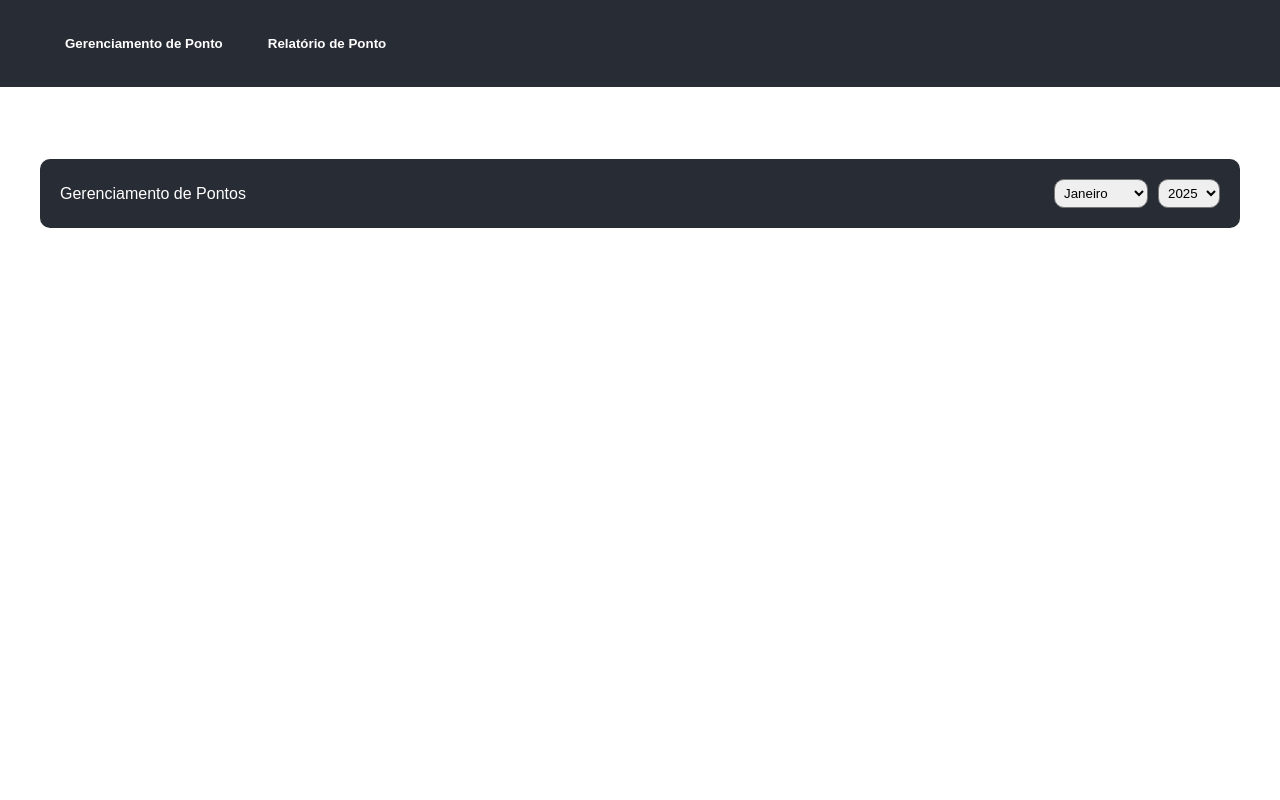
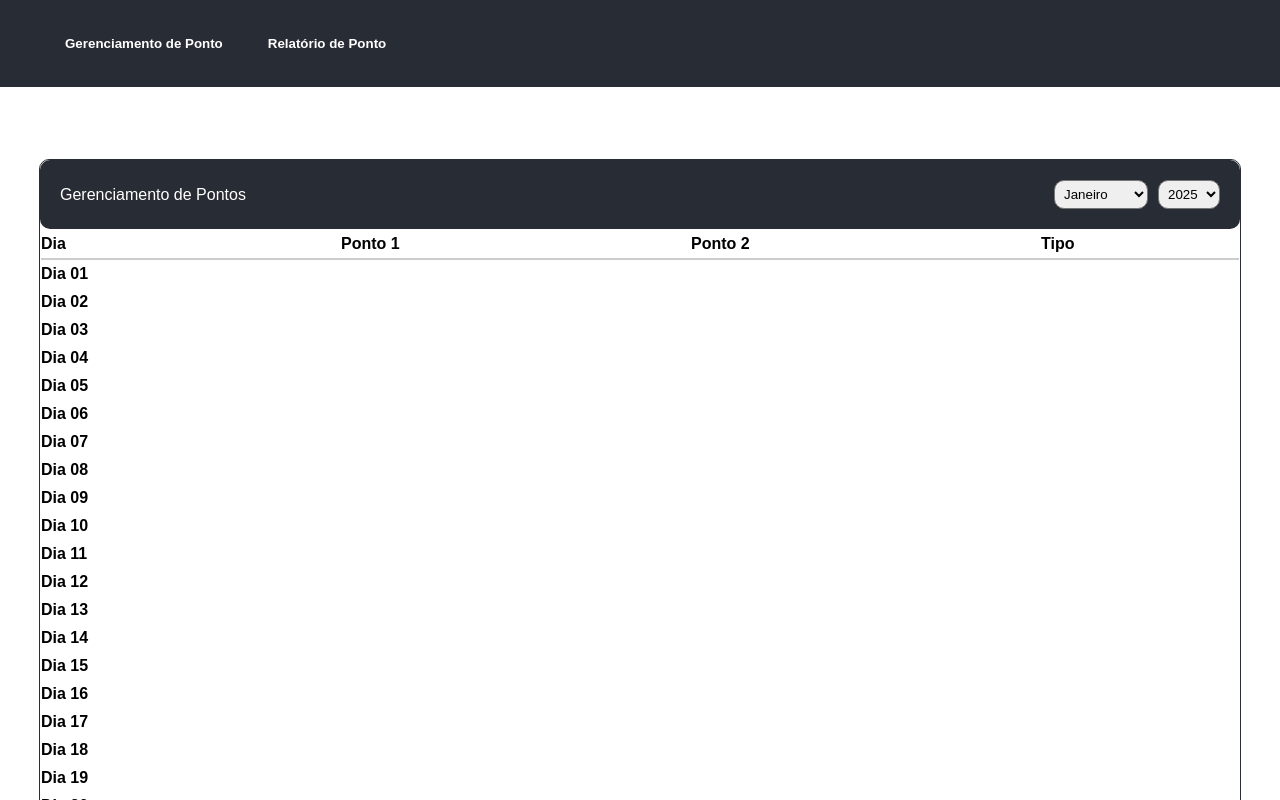
Before and after one commit to F-Guedes2003/Chronus, a React (Vite) app in the folder frontend/: page /manage-marks in a window 1280 px wide. Shown: the top 800 px of the page. Built offline with nearby package versions, Linux system fonts and the light colour scheme.

Commit message:
feat: adicionado lista de pontos no gerenciamento de pontos

```diff
--- a/frontend/src/App.css
+++ b/frontend/src/App.css
@@ -11,6 +11,9 @@ body {
 
 ul {
   list-style: none;
+}
+
+.navbar {
   display: flex;
   flex-direction: row;
 }
@@ -68,6 +71,8 @@ button {
     margin-top: 72px;
     width: 1200px;
     justify-self: center;
+    border: 1px solid #282c34;
+    border-radius: 10px;
 }
 
 header {
@@ -80,6 +85,23 @@ header {
   align-items: center;
 }
 
+.marks-header,
+.day {
+  display: grid;
+  grid-template-columns: 50px 100px 100px 100px; /* ajuste conforme precisar */
+  gap: 250px;
+  padding: 5px 0;
+  font-weight: bold;
+}
+
+.marks-header {
+  border-bottom: 2px solid #ccc;
+}
+.marks {
+  margin: 1px;
+  padding: 0;
+}
+
 select {
   border-radius: 10px;
   padding: 5px;
--- a/frontend/src/components/ManageMarks.tsx
+++ b/frontend/src/components/ManageMarks.tsx
@@ -1,10 +1,15 @@
+import { useState } from "react";
 import Navbar from "./Navbar";
-
 
 const months = ['Janeiro', 'Fevereiro', 'Março', 'Abril', 'Maio', 'Junho',
                 'Julho', 'Agosto', 'Setembro', 'Outubro', 'Novembro', 'Dezembro']
 
+const days = ['01','02','03','04','05','06','07','08','09',10,11,12,13,14,15,16,17,18,19,20,21,22,23,24,25,26,27,28,29,30,31]
+
 export function ManageMarks(){
+
+    const [month, setMonth] = useState('Fevereiro')
+
     return(
         <>
             <Navbar/>
@@ -12,9 +17,9 @@ export function ManageMarks(){
                 <header>
                     Gerenciamento de Pontos
                     <div className="select-container">
-                        <select>
+                        <select onChange={(e) => setMonth(e.target.value)}>
                             {months.map((month) =>
-                                <option>{month}</option>
+                                <option key={month} value={month}>{month}</option>
                             )}
                         </select>
                         <select>
@@ -22,6 +27,19 @@ export function ManageMarks(){
                         </select>
                     </div>
                 </header>
+                <ul className="marks">
+
+                    <li className="marks-header">
+                        <span className="day-label">Dia</span>
+                        <span className="point1-label">Ponto 1</span>
+                        <span className="point2-label">Ponto 2</span>
+                        <span className="type-label">Tipo</span>
+                    </li>
+
+                    {days.map((day) =>
+                        <li className="day">Dia {day}</li>
+                    )}
+                </ul>
             </div>
 
         </>
--- a/frontend/src/components/Navbar.tsx
+++ b/frontend/src/components/Navbar.tsx
@@ -3,7 +3,7 @@ import { Link } from "react-router-dom"
 function Header() {
   return (
     <nav className='header'>
-      <ul>
+      <ul className="navbar">
         <Link to={"/manage-marks"} >
           <li><button className='header-button'>Gerenciamento de Ponto</button></li>
         </Link>
```
